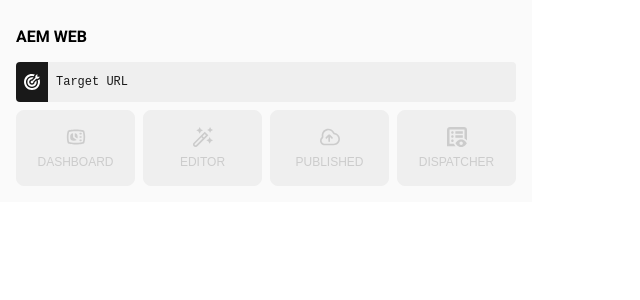
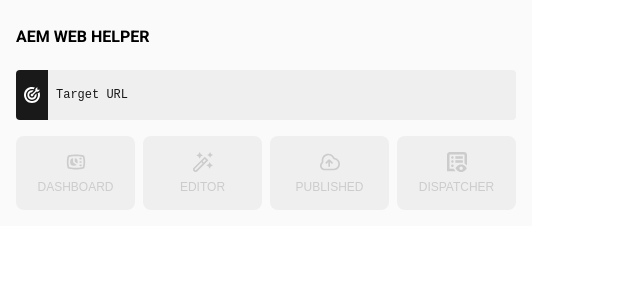
Before and after one commit to dchoi87/cs-aem-chrome-extension, a React (Vite) app: page / in a window 1280 px wide. Shown: the top 300 px of the page, without its empty margins (0-640 px from the left). Built offline with nearby package versions, Linux system fonts and the light colour scheme; no server answers.

Commit message:
Click Logic

```diff
--- a/src/popup/Popup.module.scss
+++ b/src/popup/Popup.module.scss
@@ -6,7 +6,7 @@
 .container {
   display: flex;
   flex-direction: column;
-  gap: 8px;
+  gap: 16px;
   width: 500px;
   padding: 16px;
   background: #fafafa;
@@ -36,14 +36,13 @@
   font-size: 12px;
   border-radius: 4px;
   overflow: hidden;
-  height: 40px;
+  height: 50px;
 
   .target {
     display: flex;
     align-items: center;
     flex: 0 0 auto;
     background: #191919;
-    color: #fff;
     padding: 8px;
     font-weight: 700;
     letter-spacing: 0.1em;
@@ -85,7 +84,7 @@
   flex-direction: column;
   gap: 8px;
   align-items: center;
-  border: 1px solid #e0e0e0;
+  border: none;
   border-radius: 8px;
   background: #fff;
   padding: 16px 8px;
@@ -105,7 +104,6 @@
 
   &:hover {
     background: #dc1e34;
-    border-color: #dc1e34;
 
     span {
       color: #fff;
@@ -118,7 +116,6 @@
 
   &:disabled {
     background: #efefef;
-    border-color: #efefef;
     cursor: default;
     span {
       color: #ccc;
--- a/src/popup/Popup.tsx
+++ b/src/popup/Popup.tsx
@@ -1,5 +1,4 @@
 import { useEffect, useState } from "react";
-
 import classNames from "classnames";
 
 import styles from "./Popup.module.scss";
@@ -8,6 +7,8 @@
   const [url, setUrl] = useState<string>("");
   const [env, setEnv] = useState<string>("");
   const [path, setPath] = useState<string>("");
+  const [app, setApp] = useState<string>("");
+  const [tld, setTld] = useState<string>("");
   const [target, setTarget] = useState<string | undefined>("");
   const [hoverText, setHoverText] = useState<string>("");
 
@@ -28,25 +29,33 @@
       const host = _url.host.split(".");
       const subdomain = host[0];
       const domain = host[1];
-      const tld = host[2];
+      const tld = host.length > 3 ? host.slice(2).join(".") : host[2];
+
+      // app
+      const config = {
+        org: "cedars-sinai",
+        edu: "cedars-sinai-edu",
+        ["co.uk"]: "cedars-sinai-uk",
+      } as const;
+      const app = config[tld as keyof typeof config];
+
       // path
       const pathname = _url.pathname.split("/");
-      const idx = pathname.indexOf("cedars-sinai");
-      const isDispatcher = !pathname.includes("content") && !pathname.includes("cedars-sinai");
-      let path;
+      const idx = pathname.indexOf(app);
+      const isDispatcher = !pathname.includes("content") && !pathname.includes(app);
+      let path = isDispatcher
+        ? pathname.slice(1).join("/").replace(".html", "")
+        : pathname
+            .slice(idx + 1)
+            .join("/")
+            .replace(".html", "");
 
-      if (isDispatcher) {
-        path = pathname.slice(1).join("/").replace(".html", "");
-      } else {
-        path = pathname
-          .slice(idx + 1)
-          .join("/")
-          .replace(".html", "");
-      }
-
+      // set env and path
       if (domain === "cedars-sinai") {
         setEnv(subdomain.split("-")[1] || "prod");
         setPath(path);
+        setApp(app);
+        setTld(tld);
       }
     }
   }, [url]);
@@ -57,16 +66,16 @@
 
       switch (hoverText) {
         case "dispatcher":
-          targetUrl = `https://www-${env}.cedars-sinai.org/${path}.html`;
+          targetUrl = `https://www-${env}.cedars-sinai.${tld}/${path}.html`;
           break;
         case "dashboard":
-          targetUrl = `https://author-${env}.cedars-sinai.org/sites.html/content/cedars-sinai/${path}`;
+          targetUrl = `https://author-${env}.cedars-sinai.org/sites.html/content/${app}/${path}`;
           break;
         case "editor":
-          targetUrl = `https://author-${env}.cedars-sinai.org/editor.html/content/cedars-sinai/${path}.html`;
+          targetUrl = `https://author-${env}.cedars-sinai.org/editor.html/content/${app}/${path}.html`;
           break;
         case "published":
-          targetUrl = `https://author-${env}.cedars-sinai.org/content/cedars-sinai/${path}.html?wcmmode=disabled`;
+          targetUrl = `https://author-${env}.cedars-sinai.org/content/${app}/${path}.html?wcmmode=disabled`;
           break;
       }
 
@@ -76,10 +85,21 @@
     }
   }, [hoverText, path]);
 
+  const handleClick = () => {
+    // chrome.tabs.query({ active: true, currentWindow: true }, (tabs) => {
+    //   const tabId = tabs[0]?.id;
+    //   if (tabId != null) {
+    //     chrome.tabs.update(tabId, { url: target });
+    //   }
+    // });
+
+    chrome.tabs.create({ url: target });
+  };
+
   return (
     <div className={styles.container}>
       <div className={styles.header}>
-        <h1>AEM WEB</h1>
+        <h1>AEM WEB HELPER</h1>
         {env && <div className={styles.env}>{env}</div>}
       </div>
       <div className={styles.url}>
@@ -91,25 +111,49 @@
         <div className={styles.hover}>{target || "Target URL"}</div>
       </div>
       <div className={classNames(styles.grid, styles.fourCol)}>
-        <button className={styles.button} onMouseEnter={() => setHoverText("dashboard")} onMouseLeave={() => setHoverText("")} disabled={!env}>
+        <button
+          className={styles.button}
+          onClick={handleClick}
+          onMouseEnter={() => setHoverText("dashboard")}
+          onMouseLeave={() => setHoverText("")}
+          disabled={!env}
+        >
           <svg xmlns="http://www.w3.org/2000/svg" viewBox="0 0 24 24">
             <path d="m14 12c0 .696-.073 1.285-.2 1.807-1.653-.893-2.795-1.807-3.3-2.247v-4.005c2.478.263 3.5 1.591 3.5 4.445zm-5.5 0v-4.445c-2.478.263-3.5 1.591-3.5 4.445 0 3.214 1.286 4.5 4.5 4.5 1.526 0 2.604-.302 3.33-.95-2.522-1.364-3.965-2.772-4.037-2.843-.188-.188-.293-.442-.293-.707zm14.5 0c0 4.397-1.021 7.168-1.063 7.284-.104.276-.323.492-.602.591-.129.046-3.232 1.125-9.335 1.125s-9.206-1.079-9.335-1.125c-.278-.099-.498-.315-.602-.591-.043-.116-1.063-2.887-1.063-7.284s1.02-7.168 1.063-7.284c.104-.276.324-.492.602-.591.129-.046 3.232-1.125 9.335-1.125s9.206 1.079 9.335 1.125c.278.099.498.315.602.591.043.116 1.063 2.887 1.063 7.284zm-2.792 6.125c.264-.906.792-3.101.792-6.125s-.528-5.219-.792-6.125c-1.026-.274-3.779-.875-8.208-.875s-7.18.6-8.208.875c-.263.904-.792 3.1-.792 6.125s.528 5.219.792 6.125c1.027.274 3.78.875 8.208.875s7.18-.6 8.208-.875zm-2.208-11.125h-1c-.553 0-1 .448-1 1s.447 1 1 1h1c.553 0 1-.448 1-1s-.447-1-1-1zm0 4h-1c-.553 0-1 .448-1 1s.447 1 1 1h1c.553 0 1-.448 1-1s-.447-1-1-1zm0 4h-1c-.553 0-1 .448-1 1s.447 1 1 1h1c.553 0 1-.448 1-1s-.447-1-1-1z" />
           </svg>
           <span>Dashboard</span>
         </button>
-        <button className={styles.button} onMouseEnter={() => setHoverText("editor")} onMouseLeave={() => setHoverText("")} disabled={!env}>
+        <button
+          className={styles.button}
+          onClick={handleClick}
+          onMouseEnter={() => setHoverText("editor")}
+          onMouseLeave={() => setHoverText("")}
+          disabled={!env}
+        >
           <svg xmlns="http://www.w3.org/2000/svg" viewBox="0 0 24 24">
             <path d="M14.081,5.586.9,18.769A3.064,3.064,0,0,0,5.23,23.1L18.414,9.919Zm1.505,4.333L13,12.505,11.5,11l2.586-2.586ZM3.816,21.688a1.087,1.087,0,0,1-1.5,0,1.062,1.062,0,0,1,0-1.5l7.769-7.77,1.505,1.505Zm17.517-7.06L24,15.962,21.333,17.3,20,19.962,18.667,17.3,16,15.962l2.667-1.334L20,11.962ZM6.667,5.333,4,4,6.667,2.667,8,0,9.333,2.667,12,4,9.333,5.333,8,8Zm12.666-.666L17,3.5l2.333-1.167L20.5,0l1.167,2.333L24,3.5,21.667,4.667,20.5,7Z" />
           </svg>
           <span>Editor</span>
         </button>
-        <button className={styles.button} onMouseEnter={() => setHoverText("published")} onMouseLeave={() => setHoverText("")} disabled={!env}>
+        <button
+          className={styles.button}
+          onClick={handleClick}
+          onMouseEnter={() => setHoverText("published")}
+          onMouseLeave={() => setHoverText("")}
+          disabled={!env}
+        >
           <svg xmlns="http://www.w3.org/2000/svg" viewBox="0 0 24 24">
             <path d="M17.974,7.146c-.331-.066-.602-.273-.742-.569-1.55-3.271-5.143-5.1-8.734-4.438-3.272,.6-5.837,3.212-6.384,6.501-.162,.971-.15,1.943,.033,2.89,.06,.309-.073,.653-.346,.901-1.145,1.041-1.801,2.524-1.801,4.07,0,3.032,2.467,5.5,5.5,5.5h11c4.136,0,7.5-3.364,7.5-7.5,0-3.565-2.534-6.658-6.026-7.354Zm-1.474,12.854H5.5c-1.93,0-3.5-1.57-3.5-3.5,0-.983,.418-1.928,1.146-2.59,.786-.715,1.155-1.773,.963-2.763-.138-.712-.146-1.445-.024-2.181,.403-2.422,2.365-4.421,4.771-4.862,.385-.07,.768-.104,1.146-.104,2.312,0,4.405,1.289,5.422,3.434,.413,.872,1.2,1.482,2.158,1.673,2.56,.511,4.417,2.779,4.417,5.394,0,3.032-2.468,5.5-5.5,5.5Zm-1.379-7.707c.391,.391,.391,1.023,0,1.414-.195,.195-.451,.293-.707,.293s-.512-.098-.707-.293l-1.707-1.707v5c0,.553-.448,1-1,1s-1-.447-1-1v-5l-1.707,1.707c-.391,.391-1.023,.391-1.414,0s-.391-1.023,0-1.414l2.707-2.707c.386-.386,.893-.58,1.4-.583l.014-.003,.014,.003c.508,.003,1.014,.197,1.4,.583l2.707,2.707Z" />
           </svg>
           <span>Published</span>
         </button>
-        <button className={styles.button} onMouseEnter={() => setHoverText("dispatcher")} onMouseLeave={() => setHoverText("")} disabled={!env}>
+        <button
+          className={styles.button}
+          onClick={handleClick}
+          onMouseEnter={() => setHoverText("dispatcher")}
+          onMouseLeave={() => setHoverText("")}
+          disabled={!env}
+        >
           <svg xmlns="http://www.w3.org/2000/svg" viewBox="0 0 24 24">
             <path d="m8,6.5c0,.828-.672,1.5-1.5,1.5s-1.5-.672-1.5-1.5.672-1.5,1.5-1.5,1.5.672,1.5,1.5Zm-1.5,8.5c-.828,0-1.5.672-1.5,1.5s.672,1.5,1.5,1.5,1.5-.672,1.5-1.5-.672-1.5-1.5-1.5Zm0-5c-.828,0-1.5.672-1.5,1.5s.672,1.5,1.5,1.5,1.5-.672,1.5-1.5-.672-1.5-1.5-1.5ZM20.5,0H3.5C1.57,0,0,1.57,0,3.5v19.5h10.275c-.962-1.038-1.551-2.075-1.817-2.613l-.191-.387H3V3.5c0-.276.224-.5.5-.5h17c.276,0,.5.224.5.5v10.432c1.276.64,2.267,1.52,3,2.372V3.5c0-1.93-1.57-3.5-3.5-3.5Zm-1.5,5h-9v3h9v-3Zm-9,8h9v-3h-9v3Zm13.75,6.5c-.577,1.165-2.592,4.5-6.75,4.5s-6.175-3.338-6.75-4.5c.577-1.165,2.592-4.5,6.75-4.5s6.173,3.334,6.75,4.5Zm-4.75,0c0-1.105-.895-2-2-2s-2,.895-2,2,.895,2,2,2,2-.895,2-2Z" />
           </svg>
```
